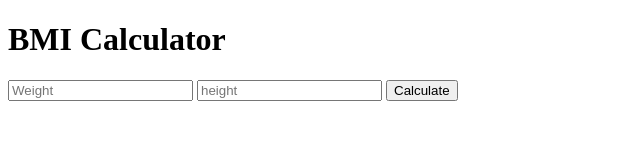
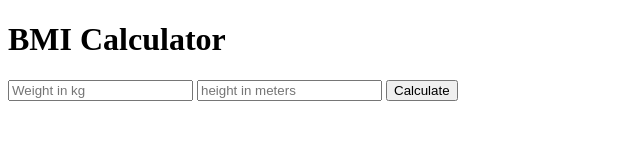
Before and after one commit to bhaskarkumar1/bmi_calculator, a website: page index.html in a window 1280 px wide. Shown: the full height of the page, 0-640 px from the left. Drawn offline with Linux system fonts and the light colour scheme.

```diff
--- a/index.html
+++ b/index.html
@@ -7,8 +7,8 @@
   <body>
     <h1>BMI Calculator</h1>
     <form  action="/" method="post">
-      <input type="text" name="weight" placeholder="Weight">
-      <input type="text" name="Height" placeholder="height">
+      <input type="text" name="weight" placeholder="Weight in kg">
+      <input type="text" name="Height" placeholder="height in meters">
       <button type="submit" name="submit">Calculate</button>
 
     </form>
```
Also changed, not shown: bmicalculator.js (+14 -3 lines), README.md.
